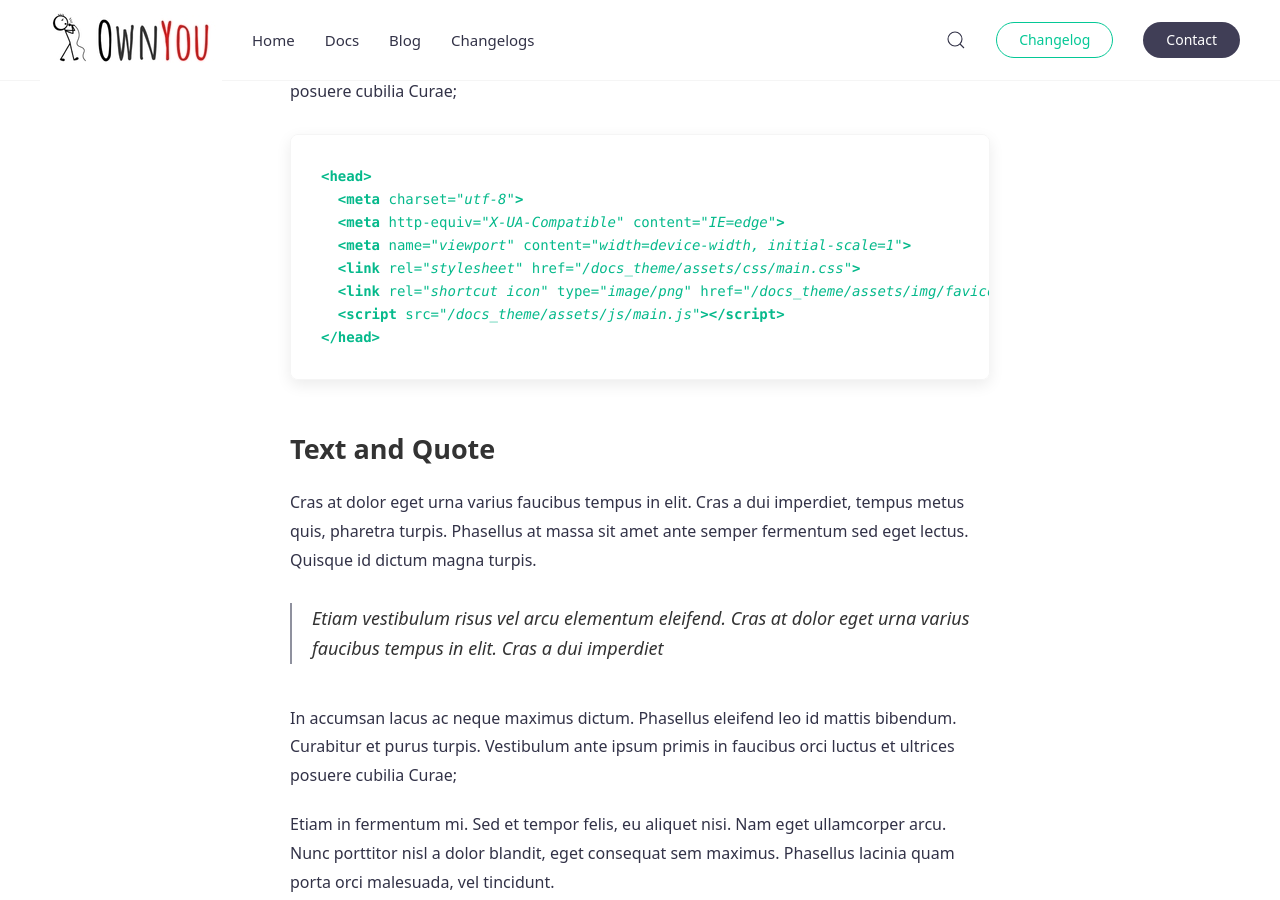
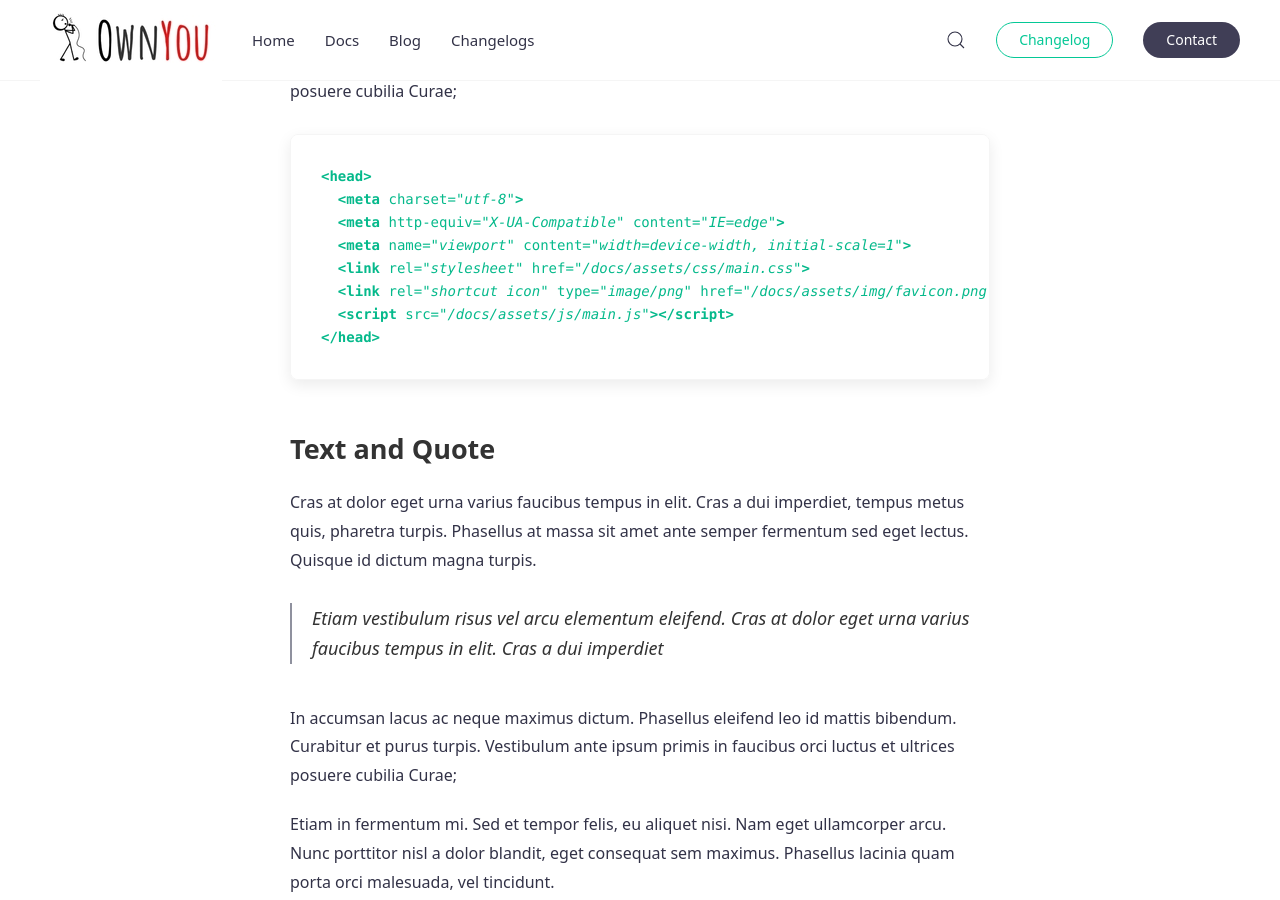
Before and after one commit to OwnYouLtd/docs, a Jekyll site: the page built from _posts/2017-05-25-post7.md, in a window 1280 px wide and 900 px high, scrolled down 1299 px. Built offline with Jekyll 4.4.1, drawn with Linux system fonts in a browser that asks for light colours.

Commit message:
Update _config.yml

```diff
--- a/_config.yml
+++ b/_config.yml
@@ -10,7 +10,7 @@
 lang:               en
 
 # Site subpath, e.g. /blog
-baseurl:            "docs_theme"
+baseurl:            "docs"
 
 # Permalink URLs structure, for permalink style options see: https://jekyllrb.com/docs/permalinks/
 permalink:          /:title/
```
